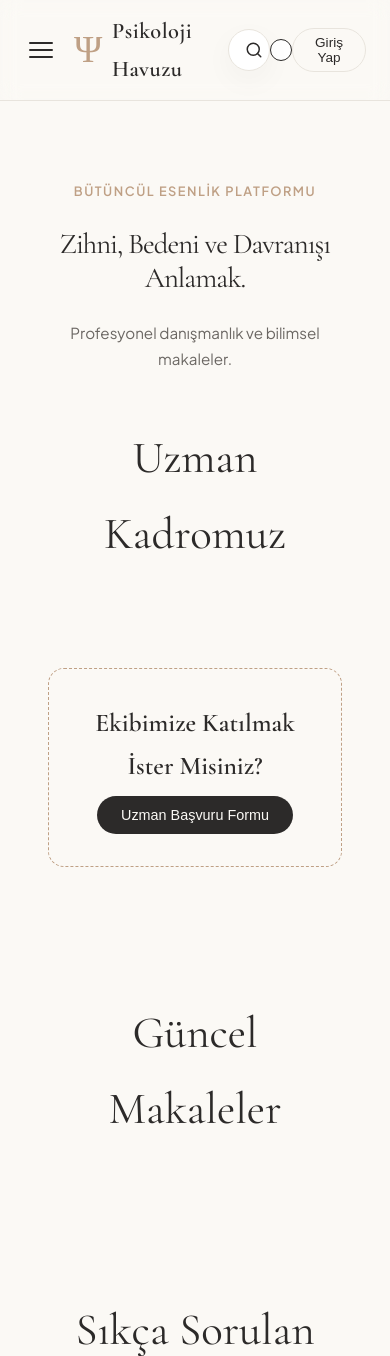
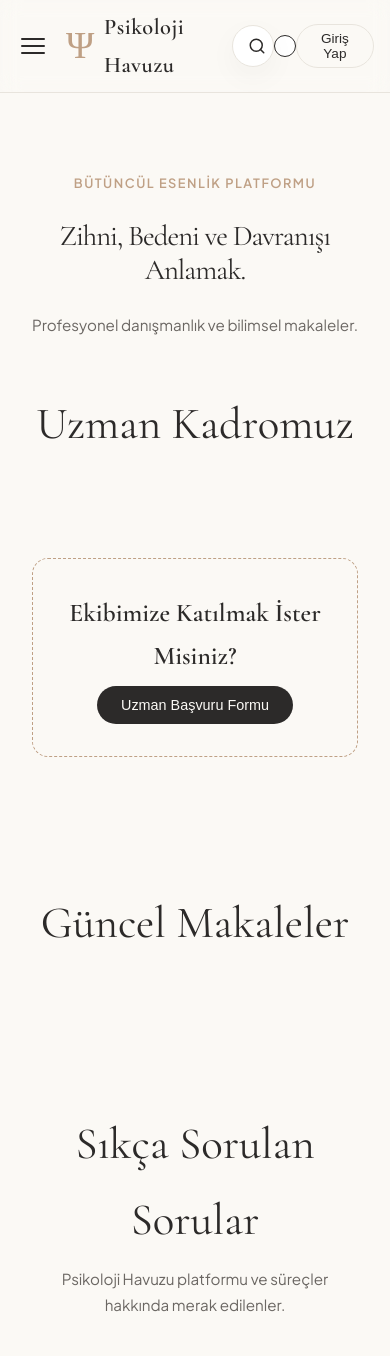
Before and after one commit to k5bc5wd86z-hash/psikoloji-havuzu, a Flask app: page / in a window 390 px wide. Shown: the top 1356 px of the page. Run offline with Flask 3, Linux system fonts and the light colour scheme; data that the repository does not hold is empty; some libraries are stand-ins or nearby versions.

Commit message:
Update style.css

```diff
--- a/static/style.css
+++ b/static/style.css
@@ -366,3 +366,41 @@ header {
 
 /* Makale Formu Uzman Adaptasyonu */
 .expert-article-box { background: var(--bg-card); padding: 2rem; border-radius: 20px; border: 1px solid var(--border-light); margin-top: 2rem; box-shadow: var(--shadow-soft); }
+
+/* --- MOBİL UYUM VE TAŞMA DÜZELTME KODLARI --- */
+@media screen and (max-width: 768px) {
+    /* Header ve Üst Menü Sıkışmasını Önleme */
+    header, .header-container, nav {
+        display: flex !important;
+        flex-wrap: wrap !important;
+        justify-content: space-between !important;
+        align-items: center !important;
+        padding: 0.5rem 1rem !important;
+        width: 100% !important;
+        box-sizing: border-box !important;
+    }
+
+    /* Logo ve Başlık Hizalama */
+    header img, .logo {
+        max-height: 35px !important;
+    }
+
+    /* Sağa Yapışan Makaleler ve Kartlar İçin Genel Düzenleme */
+    .page-section-wrapper, .card, .container, section {
+        width: 100% !important;
+        max-width: 100% !important;
+        margin-left: 0 !important;
+        margin-right: 0 !important;
+        padding-left: 1rem !important;
+        padding-right: 1rem !important;
+        box-sizing: border-box !important;
+    }
+
+    /* Grid veya Flex Yapıların Mobilde Alt Alta Gelmesi İçin */
+    .row, .grid, .experts-grid, .articles-grid {
+        display: flex !important;
+        flex-direction: column !important;
+        width: 100% !important;
+        margin: 0 !important;
+    }
+}
```
